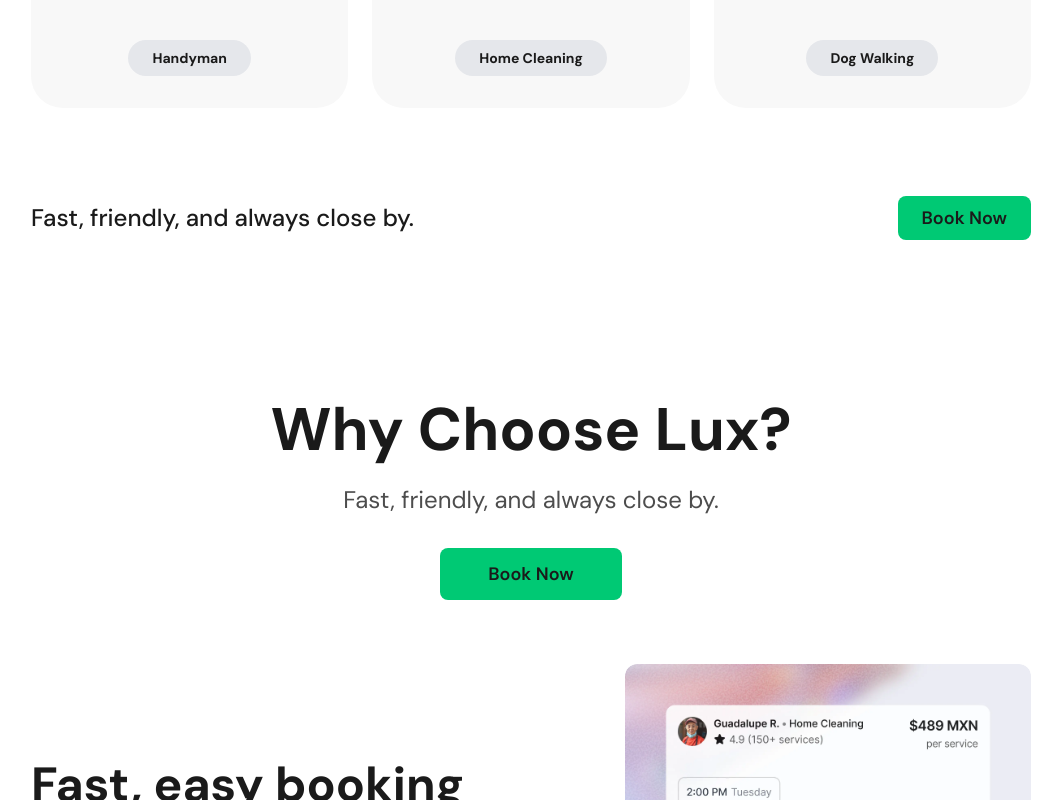
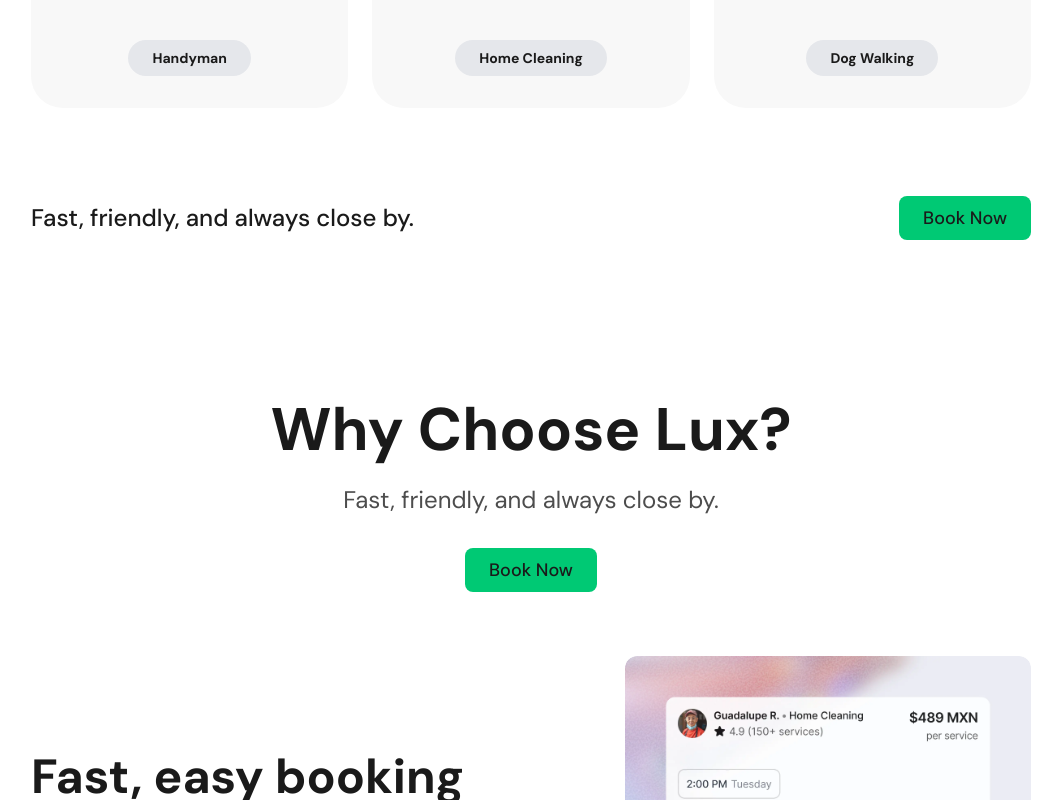
Before and after one commit to devtalhaa/Lux-Booking, a Next.js app: page / in a window 1280 px wide. Shown: the part 519-1319 px from the top of the page, without its empty margins (109-1171 px from the left). Built offline with nearby package versions, Linux system fonts and the light colour scheme; a web font is replaced by a local one.

Commit message:
fixed button issue

```diff
--- a/src/components/hero/index.tsx
+++ b/src/components/hero/index.tsx
@@ -96,7 +96,7 @@
                         </p>
                         <Button
                             variant="primary"
-                            className="text-lg font-semibold w-[200px] md:w-auto md:px-6"
+                            className="text-lg font-medium w-[200px] md:w-auto md:px-6"
                         >
                             Book Now
                         </Button>
--- a/src/components/hero/why-choose-lux/index.tsx
+++ b/src/components/hero/why-choose-lux/index.tsx
@@ -23,7 +23,7 @@
                     {/* Button */}
                     <Button
                         variant="primary"
-                        className="px-12 py-3 text-lg font-semibold"
+                        className="text-lg font-medium w-[200px] md:w-auto md:px-6"
                     >
                         Book Now
                     </Button>
```
